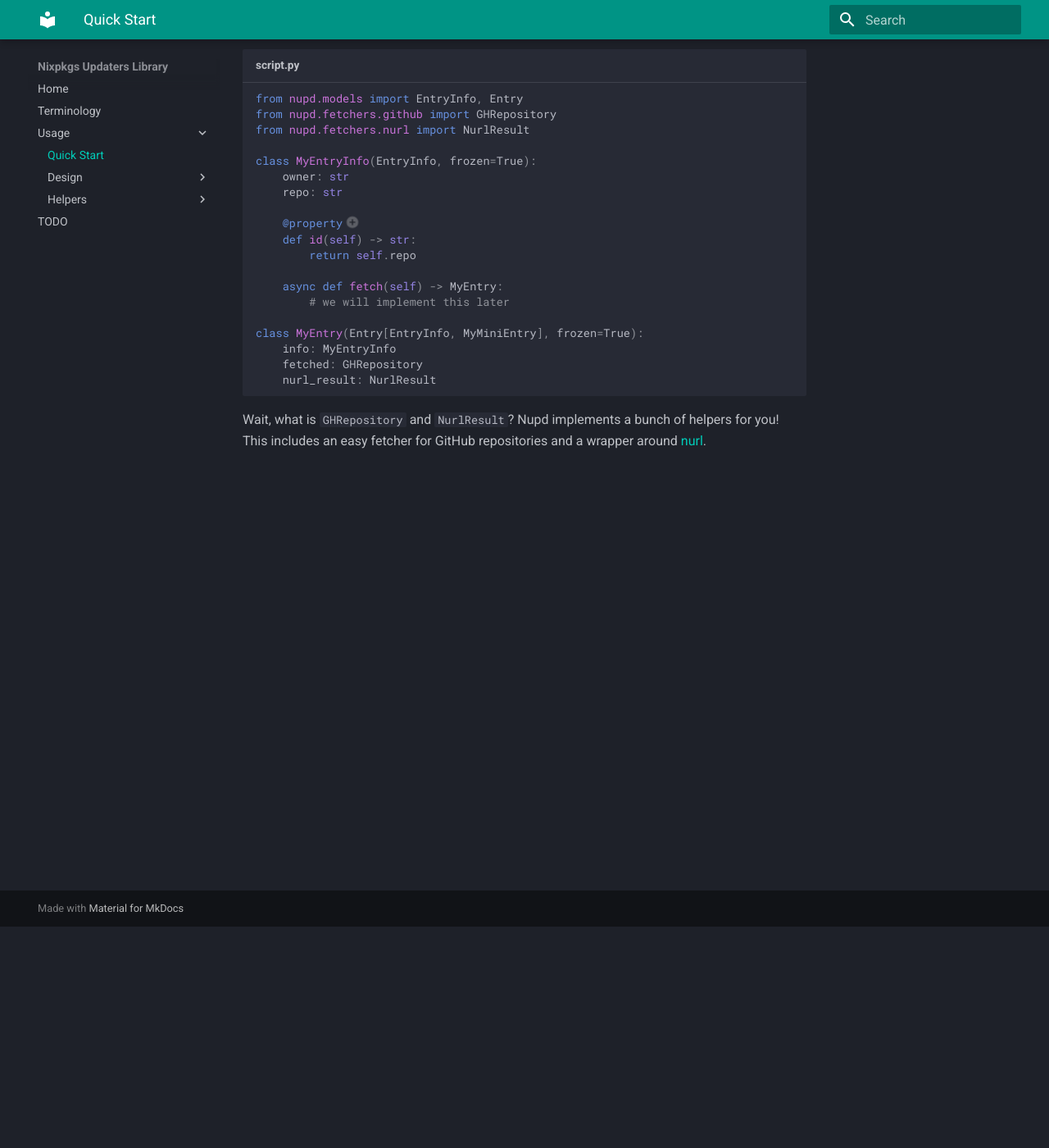
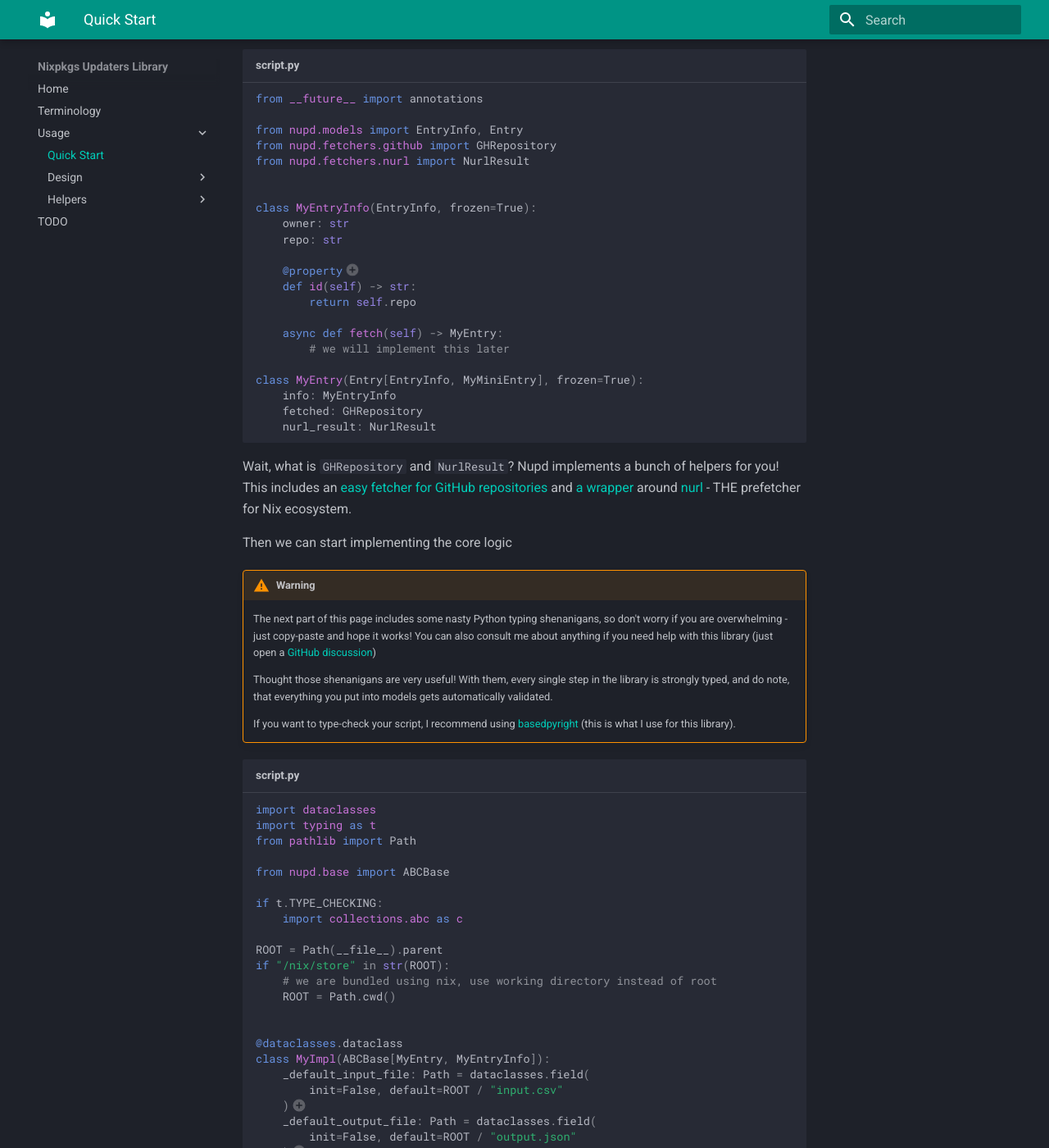
Before and after one commit to PerchunPak/nixpkgs-updaters-library, an MkDocs documentation site: the page built from docs/usage/quick-start.md, in a window 1280 px wide and 1400 px high, scrolled down 270 px. Shown: the whole window at 82% size. Built offline with MkDocs 1.6.1 and Material for MkDocs 9.7.7, drawn with Linux system fonts in a browser that asks for light colours; some of the changed text lies outside the part shown.

Commit message:
Continue writing quick start
It is not so quick...

````diff
--- a/docs/usage/quick-start.md
+++ b/docs/usage/quick-start.md
@@ -11,9 +11,12 @@
 First, we need to implement [our models](./design/models.md).
 
 ```py title="script.py"
+from __future__ import annotations
+
 from nupd.models import EntryInfo, Entry
 from nupd.fetchers.github import GHRepository
 from nupd.fetchers.nurl import NurlResult
+
 
 class MyEntryInfo(EntryInfo, frozen=True):
     owner: str
@@ -35,5 +38,106 @@
 1. This is a property, because we could implement e.g. aliases
 
 Wait, what is `GHRepository` and `NurlResult`? Nupd implements a bunch of
-helpers for you! This includes an easy fetcher for GitHub repositories and
-a wrapper around [nurl](https://github.com/nix-community/nurl).
+helpers for you! This includes an [easy fetcher for GitHub
+repositories](./helpers/github.md) and [a wrapper](./helpers/nurl.md) around
+[nurl](https://github.com/nix-community/nurl) - THE prefetcher for Nix
+ecosystem.
+
+Then we can start implementing the core logic
+
+!!! warning
+
+    The next part of this page includes some nasty Python typing shenanigans,
+    so don't worry if you are overwhelming - just copy-paste and hope it works!
+    You can also consult me about anything if you need help with this library
+    (just open a [GitHub
+    discussion](https://github.com/PerchunPak/nixpkgs-updaters-library/discussions))
+
+    Thought those shenanigans are very useful! With them, every single step in
+    the library is strongly typed, and do note, that everything you put into
+    models gets automatically validated.
+
+    If you want to type-check your script, I recommend using
+    [basedpyright](https://github.com/DetachHead/basedpyright)
+    (this is what I use for this library).
+
+```py title="script.py"
+import dataclasses
+import typing as t
+from pathlib import Path
+
+from nupd.base import ABCBase
+
+if t.TYPE_CHECKING:
+    import collections.abc as c
+
+ROOT = Path(__file__).parent
+if "/nix/store" in str(ROOT):
+    # we are bundled using nix, use working directory instead of root
+    ROOT = Path.cwd()
+
+
+@dataclasses.dataclass
+class MyImpl(ABCBase[MyEntry, MyEntryInfo]):
+    _default_input_file: Path = dataclasses.field(
+        init=False, default=ROOT / "input.csv"
+    )# (1)!
+    _default_output_file: Path = dataclasses.field(
+        init=False, default=ROOT / "output.json"
+    )# (1)!
+```
+
+1. Due to some implementation details, we cannot provide custom arguments
+   definitions for existing commands (however you can implement new commands!),
+   we have to provide default values for input and output files this way.
+
+There are only 3 methods we have to implement to get access to all the features:
+
+!!! tip
+
+    `G` prefix means it is a [Generic](https://typing.python.org/en/latest/reference/generics.html).
+
+::: nupd.base.ABCBase.get_all_entries
+
+```py title="script.py"
+    @t.override# (1)!
+    async def get_all_entries(self) -> c.Iterable[MyEntryInfo]:
+        return CsvInput[MyEntryInfo](self.input_file).read(
+            lambda x: MyEntryInfo(**x)
+        )
+```
+
+1. This just means that we are overriding a method from parent class. You can
+   safely remove everything that is connected with `typing` module, if you
+   don't want to type-check (though I strongly don't recommend that)
+
+Note that this method is async, so you can implement reading a list of packages
+as an HTTP request to central package distribution center (e.g. PyPi), if it
+makes sense of course.
+
+::: nupd.base.ABCBase.write_entries_info
+
+```py title="script.py"
+    @t.override
+    def write_entries_info(self, entries_info: c.Iterable[MyEntryInfo]) -> None:
+        CsvInput[MyEntryInfo](self.input_file).write(
+            entries_info,
+            serialize=lambda x: x.model_dump(mode="json"),
+        )
+```
+
+::: nupd.base.ABCBase.parse_entry_id
+
+```py title="script.py"
+    @t.override
+    def parse_entry_id(self, to_parse: str) -> MyEntryInfo:
+        split = to_parse.split("/")
+        if len(split) != 2:
+            raise InvalidArgumentError(
+                f"Invalid value passed: {to_parse!r}. "
+                "Should be something like 'owner/repo'"
+            )
+
+        owner, repo = split
+        return MyEntryInfo(owner=owner, repo=repo)
+```
````
Also changed, not shown: other parts of docs/usage/quick-start.md (+1 -1 lines), 1 other file.
